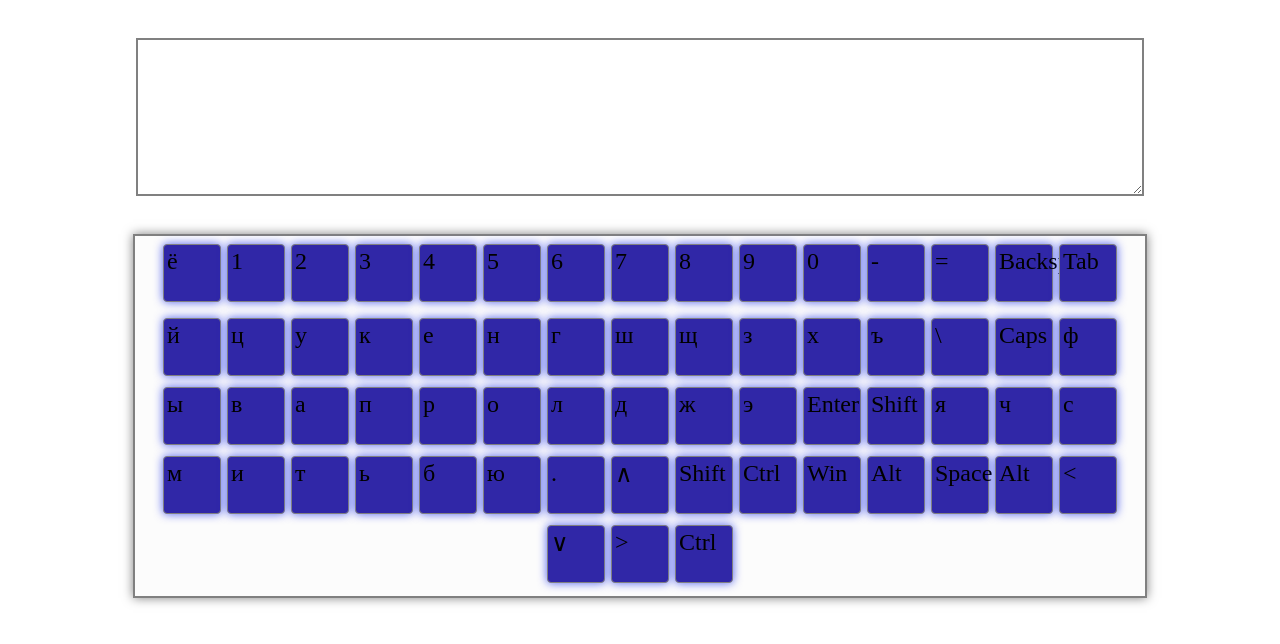
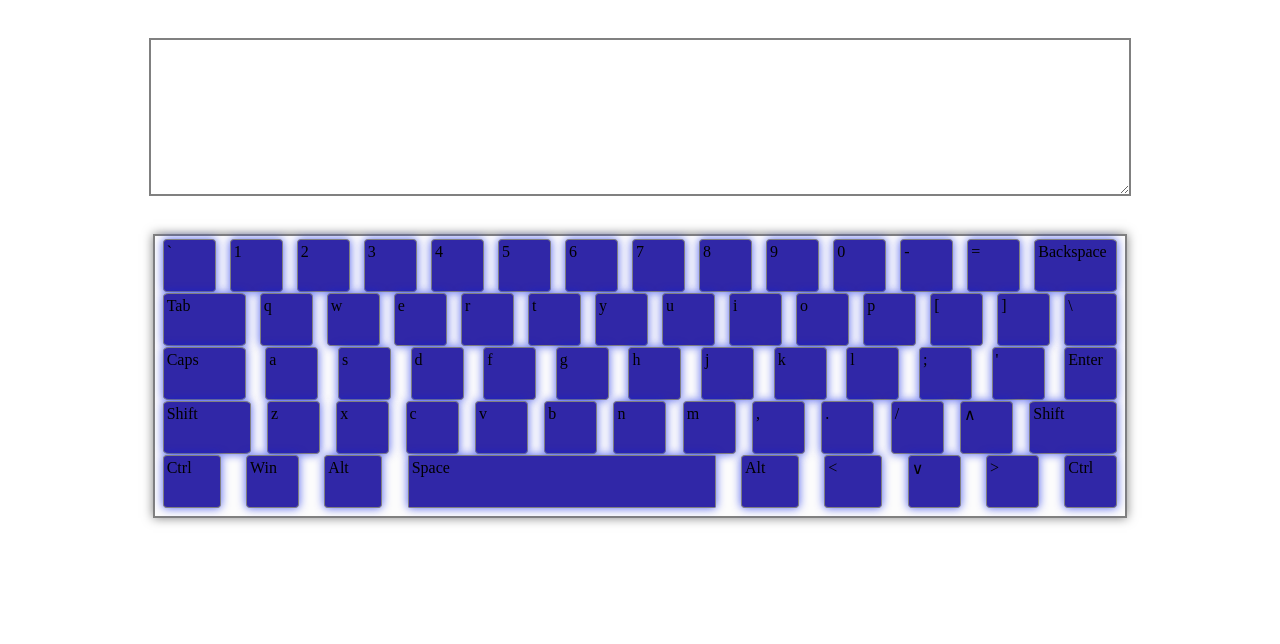
Before and after one commit to LiudmilaLi/codejam-virtual-keyboard, a website: page index.html in a window 1280 px wide. Drawn offline with Linux system fonts and the light colour scheme.

```diff
--- a/index.css
+++ b/index.css
@@ -1,7 +1,7 @@
-.div_one {
+.input {
   display: flex;
   border: 2px solid gray;
-  width: 1000px;
+  width: 77%;
   height: 150px;
   justify-content: center;
   align-items: center;
@@ -12,8 +12,8 @@
 }
 
 .keyboard {
-  width: 1000px;
-  height: 350px;
+  width: 76%;
+  height: 270px;
   border: 2px solid gray;
   padding: 5px;
   background-color: rgba(252, 252, 252, 0.952);
@@ -31,9 +31,9 @@
   clear: both;
 }
 
-.keyboard_keys {
-  width: 50px;
-  height: 50px;
+.button {
+  width: 45px;
+  height: 45px;
   border: 1px solid grey;
   border-radius: 7%;
   background-color: rgb(48, 39, 167);
@@ -42,15 +42,13 @@
   padding: 3px;
   flex-direction: row;
   box-shadow: 0 0 10px rgba(7, 30, 233, 0.7);
-  font-size: 24px;
+  font-size: 16px;
 }
 
-.clearfix {
-  clear: both;
-  width: 100%;
-  display: block;
+
+button {
+  font-family: "Source Code Pro", "Open Sans", cursive;
 }
-
 .keys--wide {
   width: 100px;
   height: 50px;
@@ -68,3 +66,32 @@
 .active {
   background: cyan;
 }
+
+
+
+
+.row {
+  display: flex;
+  flex-direction: row;
+  justify-content: space-between;
+  align-items: center;
+  height: 50px;
+  width: 100%;
+}
+
+#Backspace, #Tab, #CapsLock, #Enter {
+  width: 75px;
+}
+
+#ShiftLeft, #ShiftRight {
+  width: 80px;
+}
+
+#ControlLeft, #ControlRight, #AltLeft, #AltRight {
+  width: 50px;
+}
+
+#Space {
+  width: 300px;
+  border-radius: 2%;
+}
--- a/index.js
+++ b/index.js
@@ -1,65 +1,45 @@
 'use strict';
 
-const keys =  ['ё', '1', '2', '3', '4', '5', '6', '7', '8', '9', '0', '-', '=', 'Backspace',
-      'Tab', 'й', 'ц', 'у', 'к', 'е', 'н', 'г', 'ш', 'щ', 'з', 'х', 'ъ', '\\',
-      'Caps', 'ф', 'ы', 'в', 'а', 'п', 'р', 'о', 'л', 'д', 'ж', 'э', 'Enter',
-      'Shift', 'я', 'ч', 'с', 'м', 'и', 'т', 'ь', 'б', 'ю', '.', '∧', 'Shift',
-      'Ctrl', 'Win', 'Alt', 'Space', 'Alt', '<', '∨', '>', 'Ctrl'
-    ];
+let keyboard = document.createElement('div');
+keyboard.className = 'keyboard';
+document.body.append(keyboard);
+let input = document.createElement('textarea');
+input.className = 'input';
+document.body.prepend(input);
 
-   /* eng: ['`', '1', '2', '3', '4', '5', '6', '7', '8', '9', '0', '-', '=', 'Backspace',
-      'Tab', 'q', 'w', 'e', 'r', 't', 'y', 'u', 'i', 'o', 'p', '[', ']', '\\',
-      'Caps', 'a', 's', 'd', 'f', 'g', 'h', 'j', 'k', 'l', ';', '\'', 'Enter',
-      'Shift', 'z', 'x', 'c', 'v', 'b', 'n', 'm', ',', '.', '/', '∧', 'Shift',
-      'Ctrl', 'Win', 'Alt', 'Space', 'Alt', '<', '∨', '>', 'Ctrl'
-    ]
-  },
+const keysCode = [['BackQuote', 'Digit1', 'Digit2', 'Digit3', 'Digit4', 'Digit5',
+  'Digit6', 'Digit7', 'Digit8', 'Digit9', 'Digit0', 'Minus', 'Equal', 'Backspace'],
+['Tab', 'KeyQ', 'KeyW', 'KeyE', 'KeyR', 'KeyT', 'KeyY', 'KeyU', 'KeyI', 'KeyO',
+  'KeyP', 'BracketLeft', 'BracketRight'],
+['CapsLock', 'KeyA', 'KeyS', 'KeyD', 'KeyF', 'KeyG', 'KeyH', 'KeyJ', 'KeyK', 'KeyL',
+  'Semicolon', 'Quote', 'Backslash', 'Enter'],
+['ShiftLeft', 'KeyZ', 'KeyX', 'KeyC', 'KeyV', 'KeyB', 'KeyN', 'KeyM', 'Comma', 'Period',
+  'Slash', 'ArrowUp', 'ShiftRight'],
+['ControlLeft', 'MetaLeft', 'AltLeft', 'Space', 'AltRight', 'ControlRight', 'ArrowLeft',
+  'ArrowDown', 'ArrowRight']];
 
-  shift: false,
-  caps: false,
-  lang: 'eng',
-  alt: false
-};*/
+const keyRus = [['ё', '1', '2', '3', '4', '5', '6', '7', '8', '9', '0', '-', '=', 'Backspace'],
+  ['Tab', 'й', 'ц', 'у', 'к', 'е', 'н', 'г', 'ш', 'щ', 'з', 'х', 'ъ', '\\'],
+  ['Caps', 'ф', 'ы', 'в', 'а', 'п', 'р', 'о', 'л', 'д', 'ж', 'э', 'Enter'],
+  ['Shift', 'я', 'ч', 'с', 'м', 'и', 'т', 'ь', 'б', 'ю', '.', '∧', 'Shift'],
+  ['Ctrl', 'Win', 'Alt', 'Space', 'Alt', '<', '∨', '>', 'Ctrl']];
 
-let div1 = document.createElement('textarea');
-div1.className = 'div_one';
-document.body.appendChild(div1);
-
-let div2 = document.createElement('div');
-div2.className = 'keyboard';
-document.body.appendChild(div2);
+const keyEng = [['`', '1', '2', '3', '4', '5', '6', '7', '8', '9', '0', '-', '=', 'Backspace'],
+  ['Tab', 'q', 'w', 'e', 'r', 't', 'y', 'u', 'i', 'o', 'p', '[', ']', '\\'],
+  ['Caps', 'a', 's', 'd', 'f', 'g', 'h', 'j', 'k', 'l', ';', '\'', 'Enter'],
+  ['Shift', 'z', 'x', 'c', 'v', 'b', 'n', 'm', ',', '.', '/', '∧', 'Shift'],
+  ['Ctrl', 'Win', 'Alt', 'Space', 'Alt', '<', '∨', '>', 'Ctrl']];
 
 
-  function init() {
-    let str = '';
-    for (let i = 0; i < keys.length; i += 1) {
-      if (i === 15) {
-        str += '<div class = "clearfix"></div>';
-      }
-      str += '<div class="keyboard_keys">' + String(keys[i]) + '</div>';
+for (let i = 0; i < 5; i += 1) {
+  keyboard.insertAdjacentHTML('beforeEnd', '<div class="row"></div>');
+  let str = document.getElementsByClassName('row');
+  for (let j = 0; j < keyEng[i].length; j += 1) {
+    str[i].insertAdjacentHTML('beforeEnd', `<div id=${keysCode[i][j]} class="button">${keyEng[i][j]}</div>`);
+  }
+}
 
-    }
-
-    document.querySelector('.keyboard').innerHTML = str;
-  }
-  init();
-
-  document.onkeypress = function (event) {
-    console.log(event.code);
-    console.log(event.keyCode);
-    document.querySelectorAll('.keyboard .keyboard_keys').forEach(function (element) {
-      element.classList.remove('active');
-    });
-    document.querySelector('.keyboard .keyboard_keys[data = "' + event.keyCode +'"]').classList.add('active');
-  }
-
-  document.querySelectorAll('.keyboard .keyboard_keys').forEach(function (element) {
-    element.onclick = function (event) {
-      document.querySelectorAll('.keyboard .keyboard_keys').forEach(function(element) {
-        element.classList.remove('active');
-      });
-      let code = this.getAttribute('data');
-      this.classList.add('active');
-      console.log(code);
-    }
-  });
+let buttons = document.getElementsByClassName('button');
+for (let i = 0; i < buttons.length; i += 1) {
+  buttons[i].addEventListener('click', btn);
+}
```
